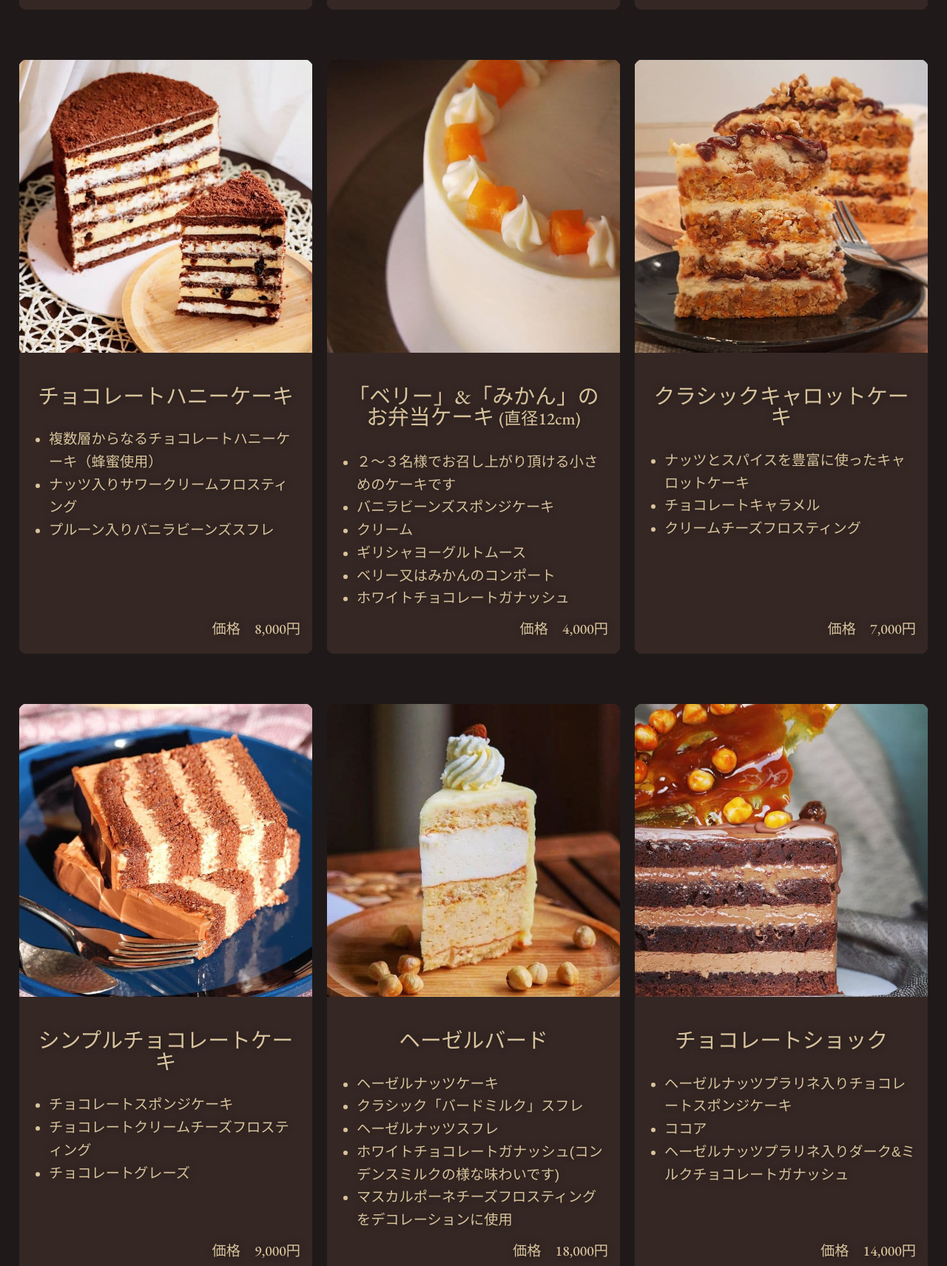
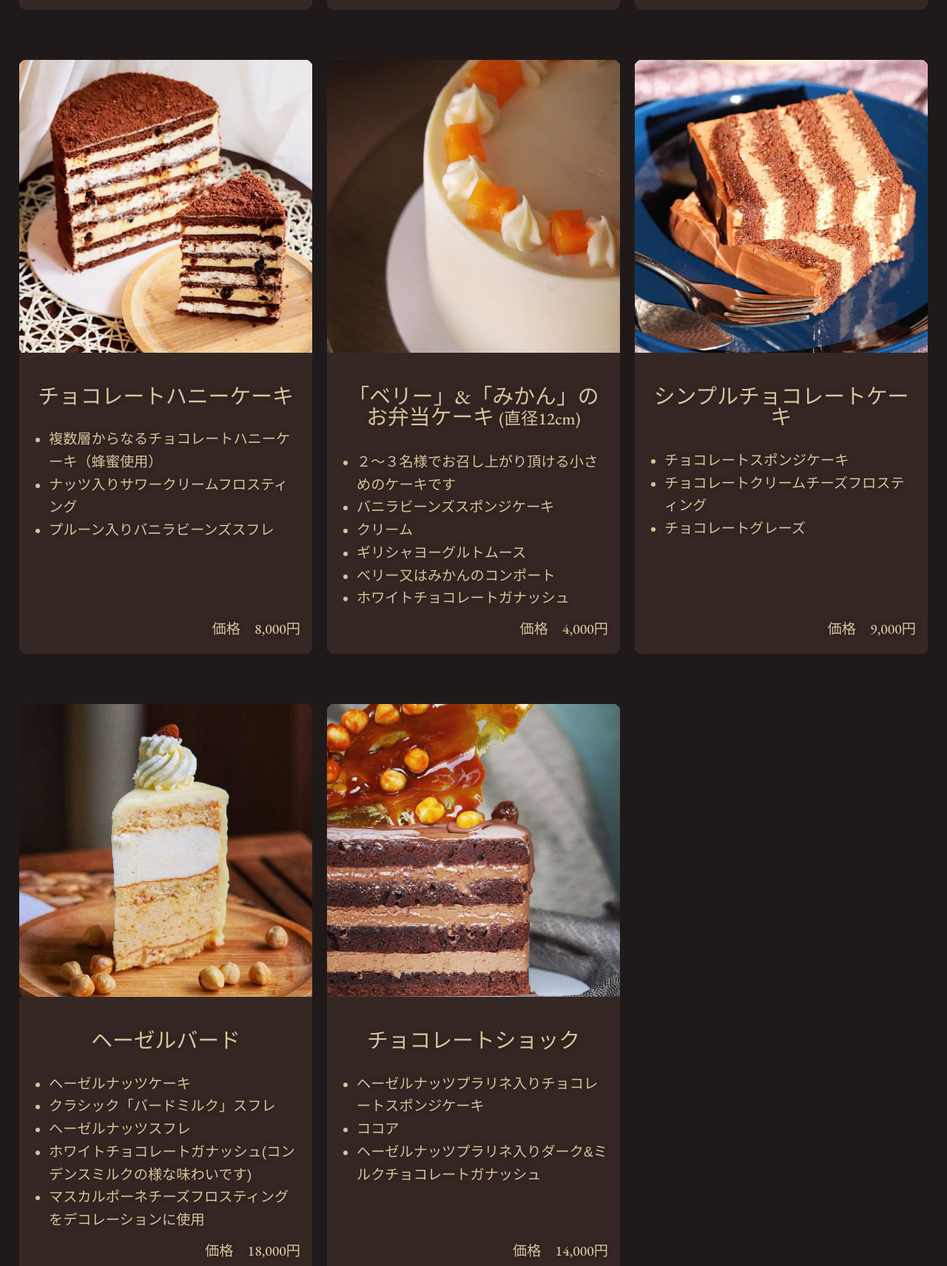
Before and after one commit to digitalclover/dacha-landing, a website with bundled scripts: page public/ja.html in a window 1280 px wide. Shown: the part 5079-6791 px from the top of the page at 74% size. Built offline with nearby package versions, Linux system fonts and the light colour scheme.

Commit message:
Removed classic carrot cake

```diff
--- a/public/ja.html
+++ b/public/ja.html
@@ -372,26 +372,6 @@
               <figure>
                 <img
                   loading="lazy"
-                  src="images/cakes/cake_classic_carrot.jpg"
-                  alt="クラシックキャロットケーキ"
-                />
-                <figcaption>
-                  <div>
-                    <h3>クラシックキャロットケーキ</h3>
-                    <ul>
-                      <li>ナッツとスパイスを豊富に使ったキャロットケーキ</li>
-                      <li>チョコレートキャラメル</li>
-                      <li>クリームチーズフロスティング</li>
-                    </ul>
-                  </div>
-                  <aside><h4>価格　7,000円</h4></aside>
-                </figcaption>
-              </figure>
-            </li>
-            <li>
-              <figure>
-                <img
-                  loading="lazy"
                   src="images/cakes/cake_simple_chocolate.jpg"
                   alt="シンプルチョコレートケーキ"
                 />
```
Also changed, not shown: public/en.html (+0 -17 lines), public/images/cakes/cake_classic_carrot.jpg (deleted).
